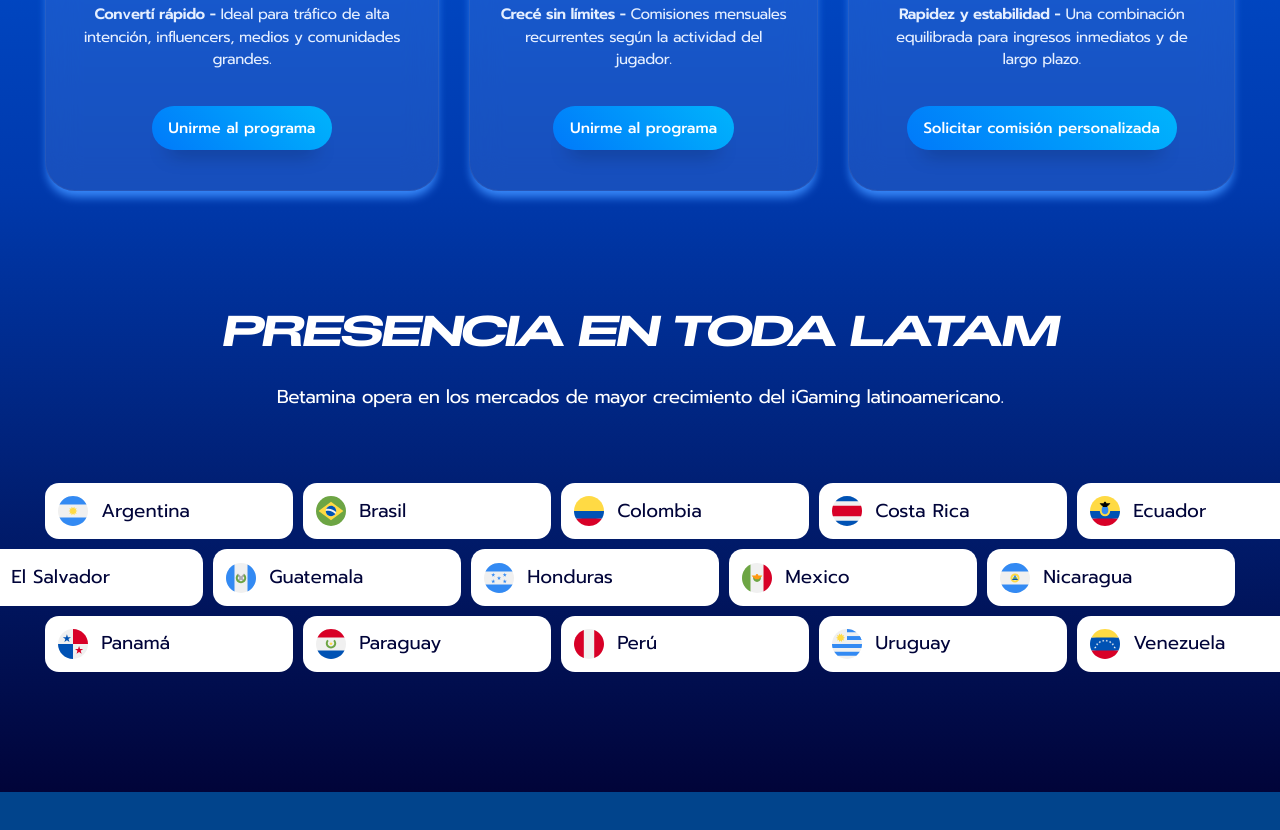
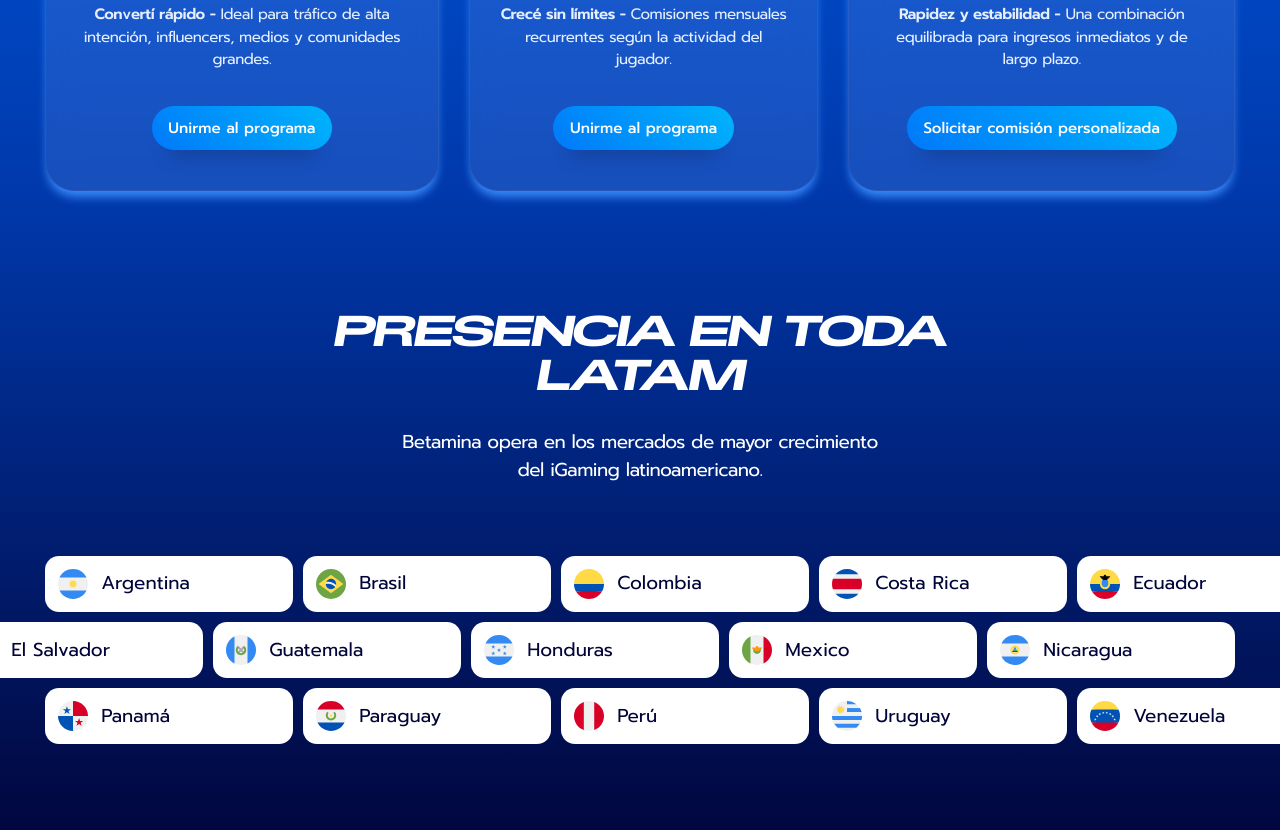
Before and after one commit to solcre-org/betamina-landing, a plain HTML site: page index.html in a window 1280 px wide. Shown: the part 3509-4339 px from the top of the page. Before the commit the page ends 4301 px from the top, so only its background shows below. Drawn offline with Linux system fonts and the light colour scheme; files whose address does not match are found by name.

Commit message:
Avances comision, alcance

```diff
--- a/assets/css/sitio/home.scope.css
+++ b/assets/css/sitio/home.scope.css
@@ -13,6 +13,20 @@
 
     background: linear-gradient(180deg, var(--color-primary-600), var(--color-primary-900));
     text-align: center;
+}
+
+
+.c-scope__heading,
+.c-scope__text{
+    margin-inline: auto;
+}
+
+.c-scope__heading{
+    --heading-max-w: 15em;
+}
+
+.c-scope__text{
+    --text-max-w: 26em;
 }
 
 .c-scope__countries {
@@ -123,6 +137,9 @@
 
     .c-scope__countries {
         grid-template-columns: repeat(5,1fr);
+        max-width: 144rem;
+        margin-inline: auto;
+        overflow: initial;
     }
 
     .c-country:nth-of-type(-n+5),
@@ -137,7 +154,6 @@
     }
 
 }
-
 
 
 
```
